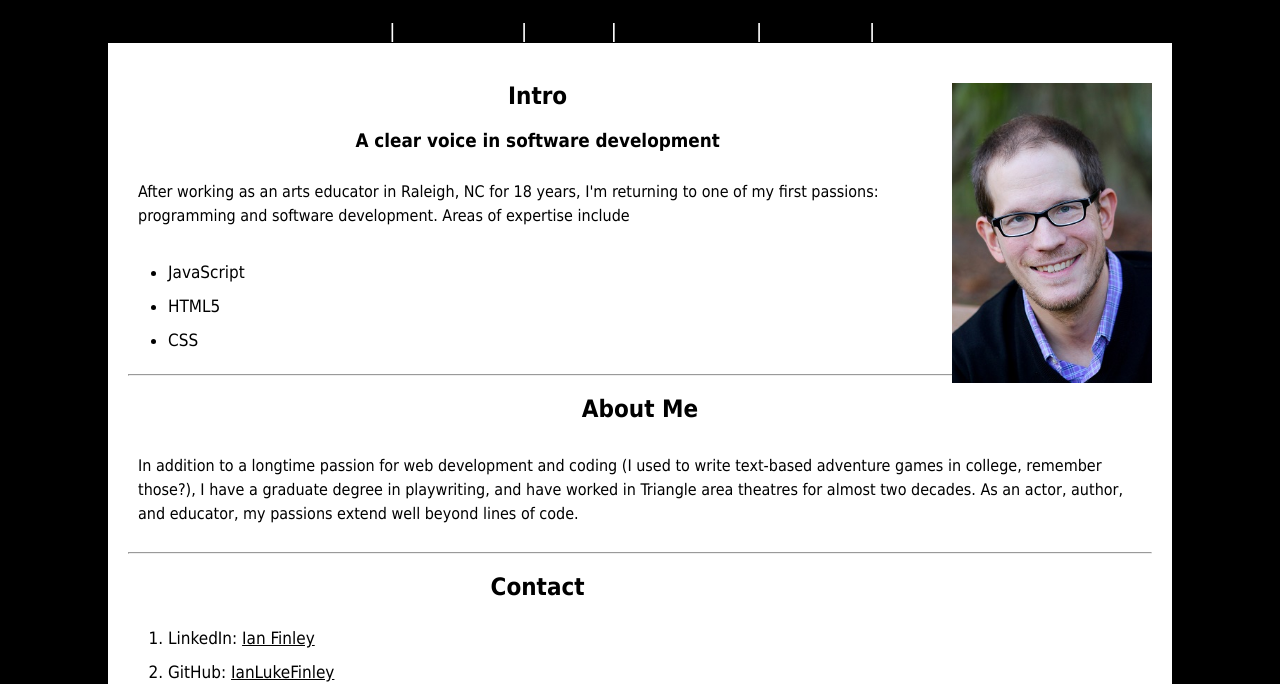
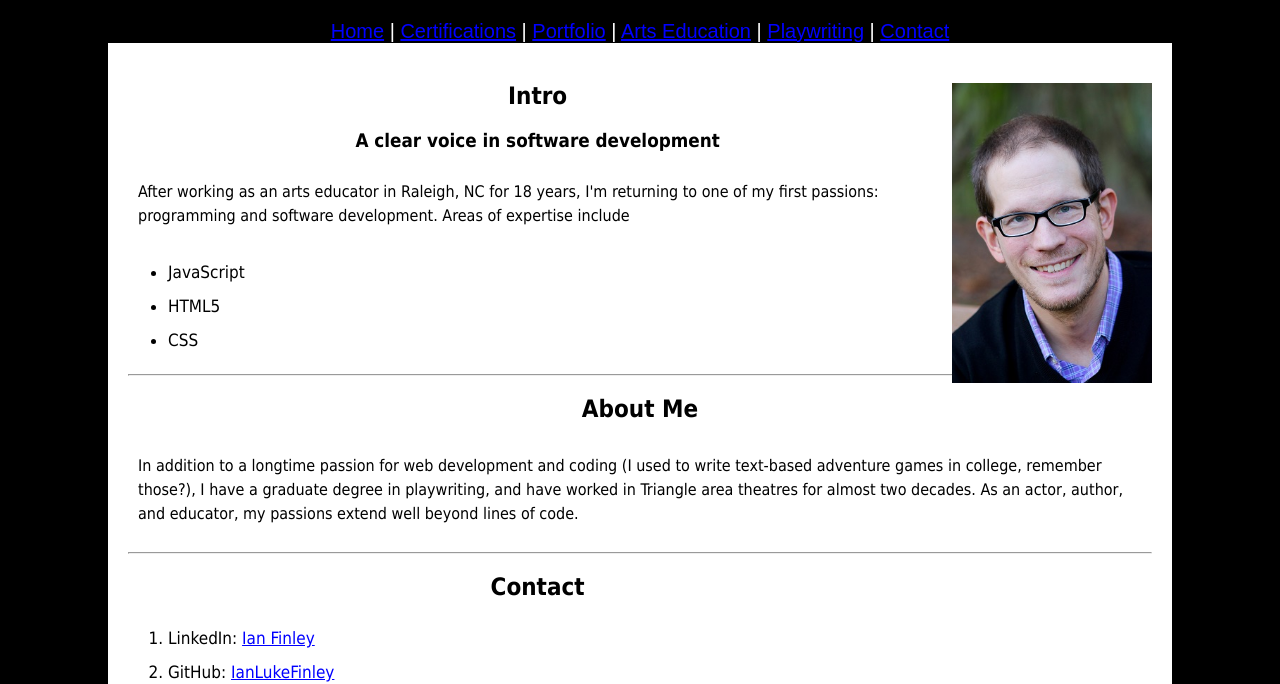
Before and after one commit to IanLukeFinley/ProfilePage1, a plain HTML site: page index.html in a window 1280 px wide. Shown: the part 120-804 px from the top of the page. Drawn offline with nearby package versions, Linux system fonts and the light colour scheme.

Commit message:
Replacement CSS

```diff
--- a/style.css
+++ b/style.css
@@ -31,8 +31,8 @@ p {
   padding: 10px;
 }
 
-/*The following is here to test styled, reactive links, but I don't actually like the effect, so in the next pass, I'll modify these */
-a:link    { color: black;  }
+/*Making these much brighter to get contrast.  Fine a more elegant solution later.*/
+a:link    { color: blue;  }
 a:visited { color: green;   }
 a:hover   { color: red; }
 a:active  { color: pink;  }
```
